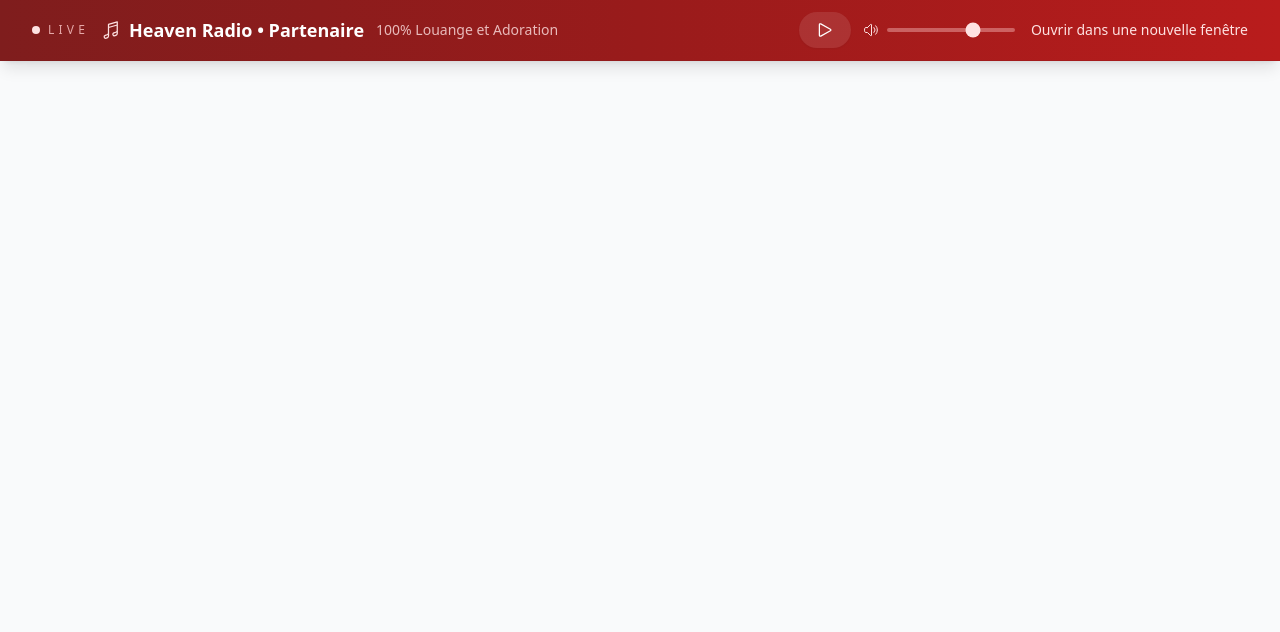
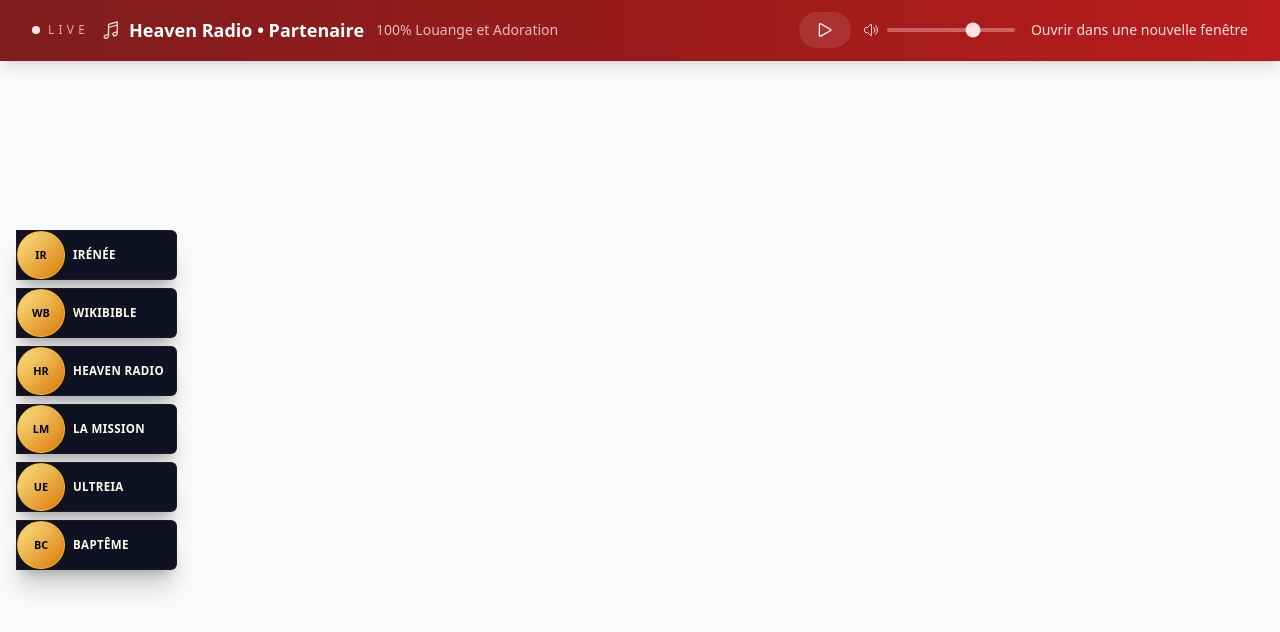
Before and after one commit to stormdaemon/soschretiensdorient, a React (Vite) app: page /plan-site in a window 1280 px wide. Shown: the top 632 px of the page. Built offline with nearby package versions, Linux system fonts and the light colour scheme.

Commit message:
Add christian ecosystem float menu

```diff
--- a/src/App.tsx
+++ b/src/App.tsx
@@ -9,6 +9,7 @@
 import { MembershipModal } from './components/MembershipModal';
 import { Seo } from './components/Seo';
 import { HeavenRadioHeader } from './components/HeavenRadioHeader';
+import { ChristianEcosystemMenu } from './components/ChristianEcosystemMenu';
 import { ArticlePage } from './pages/ArticlePage';
 import MentionsLegales from './pages/legal/MentionsLegales';
 import PolitiqueConfidentialite from './pages/legal/PolitiqueConfidentialite';
@@ -144,6 +145,7 @@
           <Route path="/plan-site" element={<PlanSite />} />
         </Routes>
       </div>
+      <ChristianEcosystemMenu />
     </Router>
   );
 }
--- /dev/null
+++ b/src/components/ChristianEcosystemMenu.tsx
@@ -0,0 +1,93 @@
+import { useState } from 'react';
+
+const ECOSYSTEM_LINKS = [
+  {
+    id: 'irenee',
+    label: 'Institut Irénée',
+    shortLabel: 'Irénée',
+    initials: 'IR',
+    href: 'https://irenee-institut.org/',
+  },
+  {
+    id: 'wikibible',
+    label: 'WikiBible',
+    shortLabel: 'WikiBible',
+    initials: 'WB',
+    href: 'https://wikibible.fr/',
+  },
+  {
+    id: 'heavenradio',
+    label: 'Heaven Radio',
+    shortLabel: 'Heaven Radio',
+    initials: 'HR',
+    href: 'https://heavenradio.fr/',
+  },
+  {
+    id: 'mission',
+    label: 'La Mission Catholique',
+    shortLabel: 'La Mission',
+    initials: 'LM',
+    href: 'https://www.lamissioncatholique.fr/',
+  },
+  {
+    id: 'ultreia',
+    label: 'Ultreia Event',
+    shortLabel: 'Ultreia',
+    initials: 'UE',
+    href: 'https://ultreiaevent.com/',
+  },
+  {
+    id: 'bapteme',
+    label: 'Le Baptême Catholique',
+    shortLabel: 'Baptême',
+    initials: 'BC',
+    href: 'https://lebaptemecatholique.fr/',
+  },
+] as const;
+
+export function ChristianEcosystemMenu() {
+  const [isOpen, setIsOpen] = useState(false);
+
+  return (
+    <aside className="fixed bottom-4 left-3 z-40 sm:bottom-auto sm:left-4 sm:top-1/2 sm:-translate-y-1/2">
+      <div className="flex flex-col items-start gap-2">
+        <button
+          type="button"
+          onClick={() => setIsOpen((value) => !value)}
+          className="flex h-11 items-center gap-2 rounded-md border border-red-900/30 bg-slate-950/95 px-3 text-xs font-black uppercase tracking-[0.14em] text-amber-100 shadow-xl shadow-black/25 backdrop-blur sm:hidden"
+          aria-expanded={isOpen}
+          aria-controls="christian-ecosystem-menu"
+        >
+          Sites amis
+          <span aria-hidden="true" className="text-base leading-none">
+            {isOpen ? '-' : '+'}
+          </span>
+        </button>
+
+        <nav
+          id="christian-ecosystem-menu"
+          className={`${isOpen ? 'flex' : 'hidden'} max-w-[calc(100vw-1.5rem)] flex-col gap-2 sm:flex`}
+          aria-label="Sites amis de l'écosystème chrétien"
+        >
+          {ECOSYSTEM_LINKS.map((link) => (
+            <a
+              key={link.id}
+              href={link.href}
+              target="_blank"
+              rel="noopener noreferrer"
+              className="group flex min-h-12 items-center rounded-r-md border border-red-900/25 bg-slate-950/95 pr-3 text-amber-50 shadow-xl shadow-black/20 backdrop-blur transition duration-200 hover:translate-x-1 hover:border-amber-400/80 hover:bg-slate-900 focus-visible:outline focus-visible:outline-2 focus-visible:outline-offset-2 focus-visible:outline-amber-400"
+              aria-label={`Ouvrir ${link.label}`}
+            >
+              <span className="grid h-12 w-12 shrink-0 place-items-center rounded-full border border-amber-400/70 bg-gradient-to-br from-amber-200 to-amber-600 text-[0.68rem] font-black text-slate-950 shadow-inner">
+                {link.initials}
+              </span>
+              <span className="ml-2 max-w-[8.5rem] text-[0.72rem] font-black uppercase leading-tight tracking-[0.03em]">
+                {link.shortLabel}
+              </span>
+            </a>
+          ))}
+        </nav>
+      </div>
+    </aside>
+  );
+}
```
